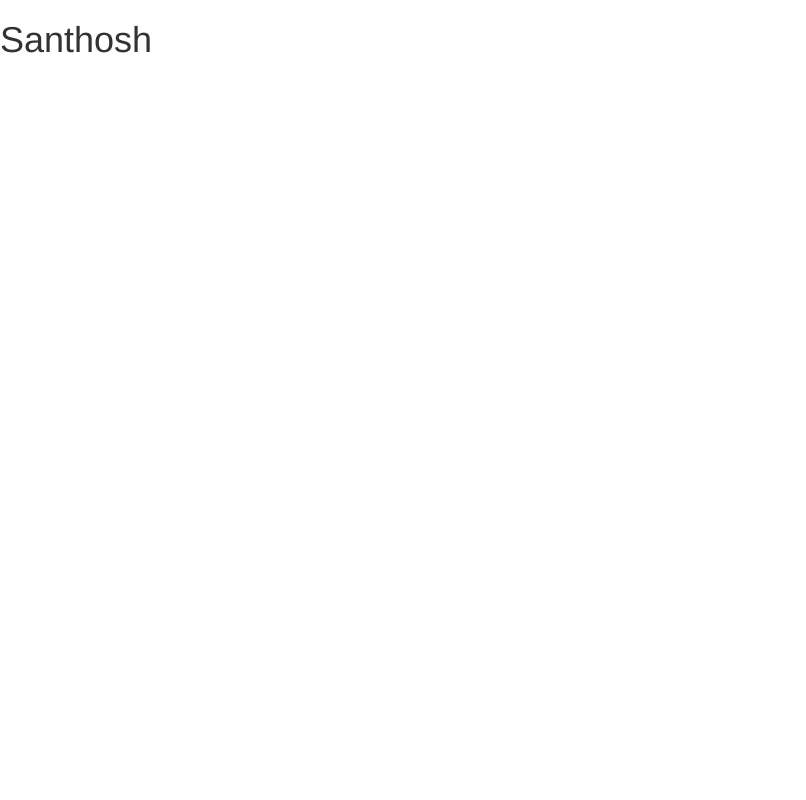
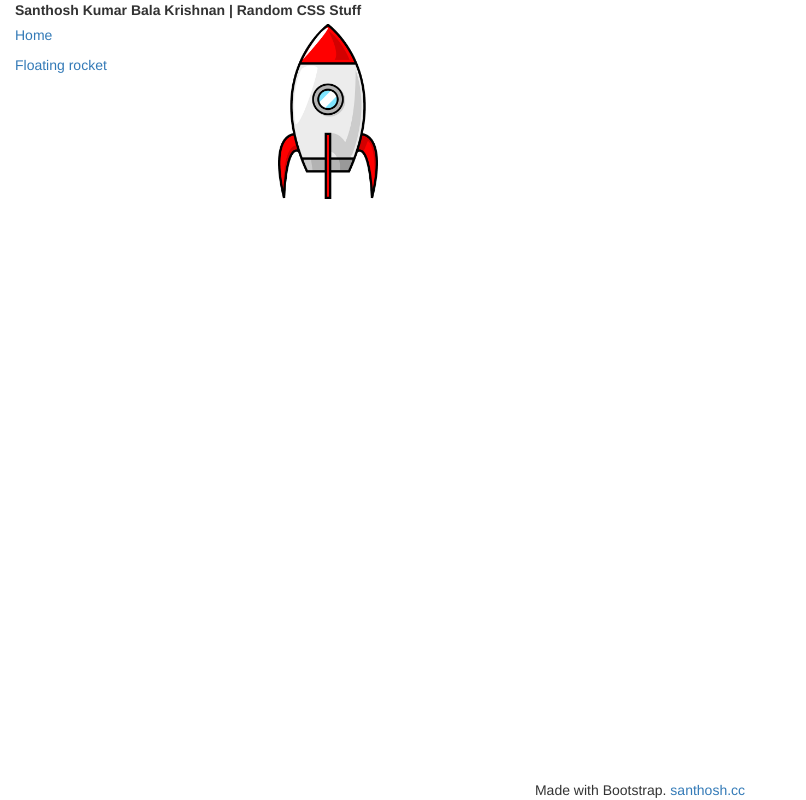
Before and after one commit to bsanth/css-stuff, a plain HTML site: page index.html in a window 1280 px wide. Shown: the whole page, without its empty margins (0-806 px from the left). Drawn offline with nearby package versions, Linux system fonts and the light colour scheme.

Commit message:
added floating rocket

```diff
--- a/css/index.css
+++ b/css/index.css
@@ -0,0 +1,48 @@
+nav ul {
+   list-style-type: none;
+   padding: 0px;
+}
+
+nav ul li {
+   line-height: 30px;
+}
+
+header {
+   font-weight: bold;
+}
+
+footer {
+   text-align: center;
+   position: fixed;
+   bottom: 0px;
+   left: 0px;
+   width: 100%;
+}
+
+content {
+   text-align: center;
+}
+
+@keyframes float {
+   50% {
+      top: 10px;
+   }
+   100% {
+     top: 0px;
+   }
+}
+
+.float {
+   position: relative;
+   top: 0px;
+   width: 200px;
+   height: 100px;
+   animation-name: float;
+   animation-duration: 3s;
+   animation-timing-function: ease;
+   animation-iteration-count: infinite;
+}
+
+.rocket {
+   width: 100px;
+}
--- a/index.html
+++ b/index.html
@@ -17,7 +17,31 @@
       <![endif]-->
    </head>
    <body>
-      <h1>Santhosh</h1>
+      <div class='container-fluid'>
+         <header>Santhosh Kumar Bala Krishnan | Random CSS Stuff</header>
+         <div class='row'>
+            <div class='col-md-2'>
+               <nav>
+                  <ul>
+                     <li>
+                        <a href="/">Home</a>
+                     </li>
+                     <li>
+                        <a href="/">Floating rocket</a>
+                     </li>
+                  </ul>
+               </nav>
+            </div>
+            <div class='col-md-10'>
+               <content>
+                  <div class="float">
+                     <img class="rocket" src="images/rocket.png"></img>
+                  </div>
+               </content>
+            </div>
+         </div>
+         <footer>Made with Bootstrap. <a href='http://santhosh.cc'>santhosh.cc</a></footer>
+      </div>
       <!-- jQuery (necessary for Bootstrap's JavaScript plugins) -->
       <script src='https://ajax.googleapis.com/ajax/libs/jquery/1.11.3/jquery.min.js'></script>
       <!-- Include all compiled plugins (below), or include individual files as needed -->
```
Also changed, not shown: .settings/launch.json (added), images/rocket.png (added).
